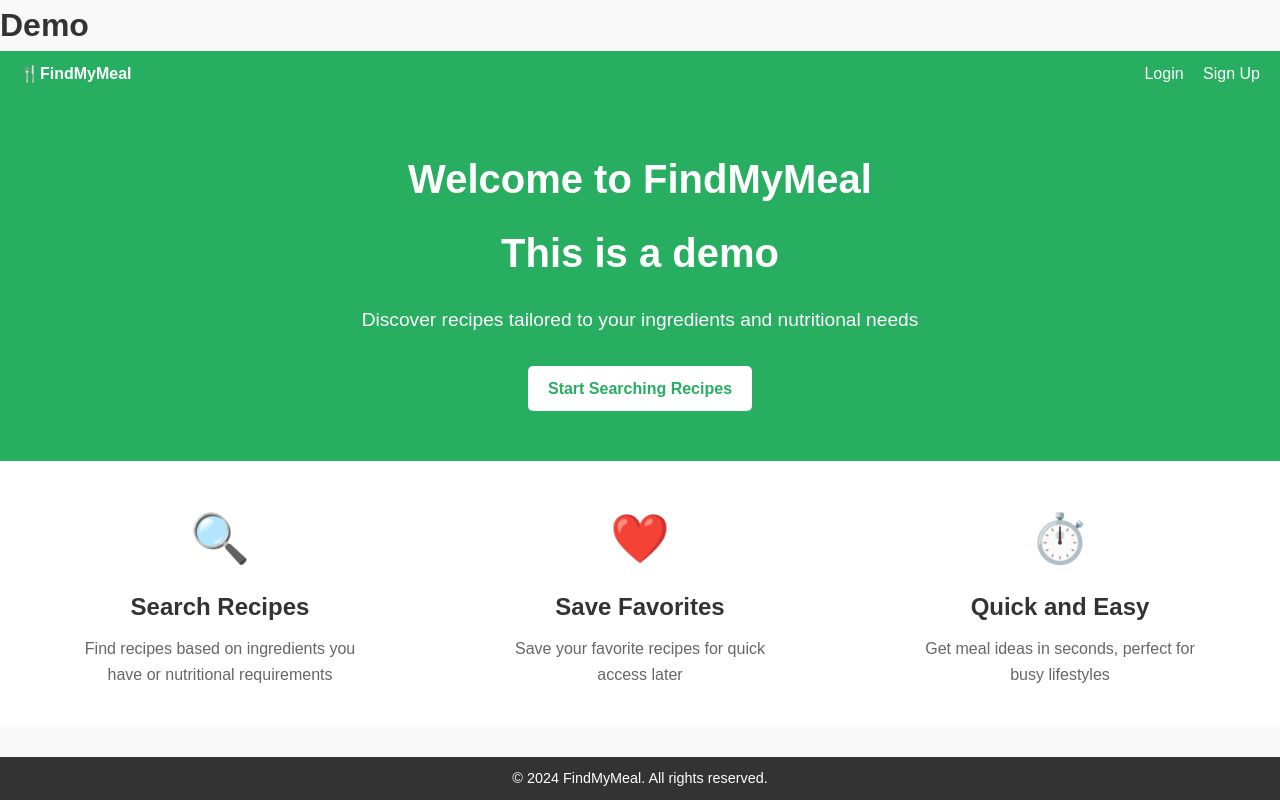
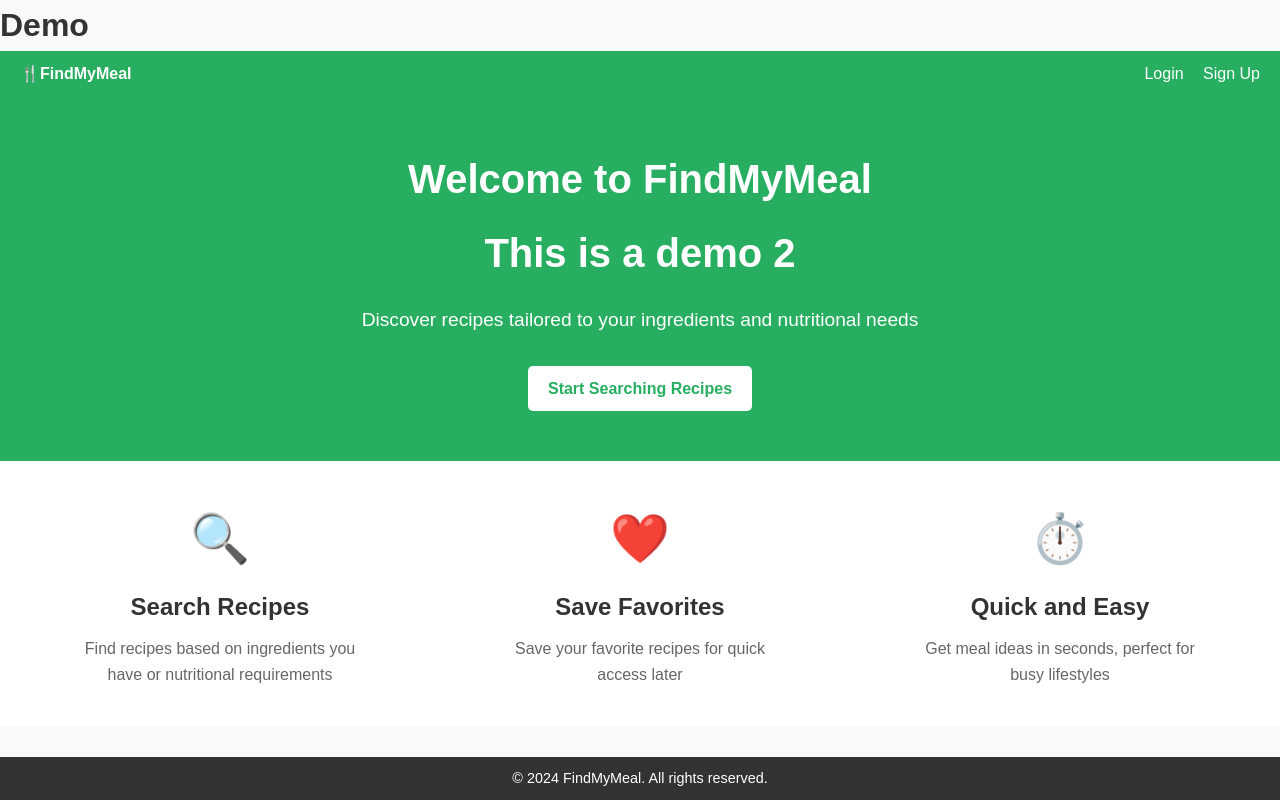
Before and after one commit to Hunnain99/test_v2, a plain HTML site: page UI/index.html in a window 1280 px wide. Drawn offline with Linux system fonts and the light colour scheme.

Commit message:
Update index.html

```diff
--- a/UI/index.html
+++ b/UI/index.html
@@ -20,7 +20,7 @@
     <!-- Hero Section -->
     <section class="hero">
       <h1>Welcome to FindMyMeal</h1>
-       <h1>This is a demo</h1>
+       <h1>This is a demo 2</h1>
 
       <p>Discover recipes tailored to your ingredients and nutritional needs</p>
       <a href="#" class="cta-button">Start Searching Recipes</a>
```
